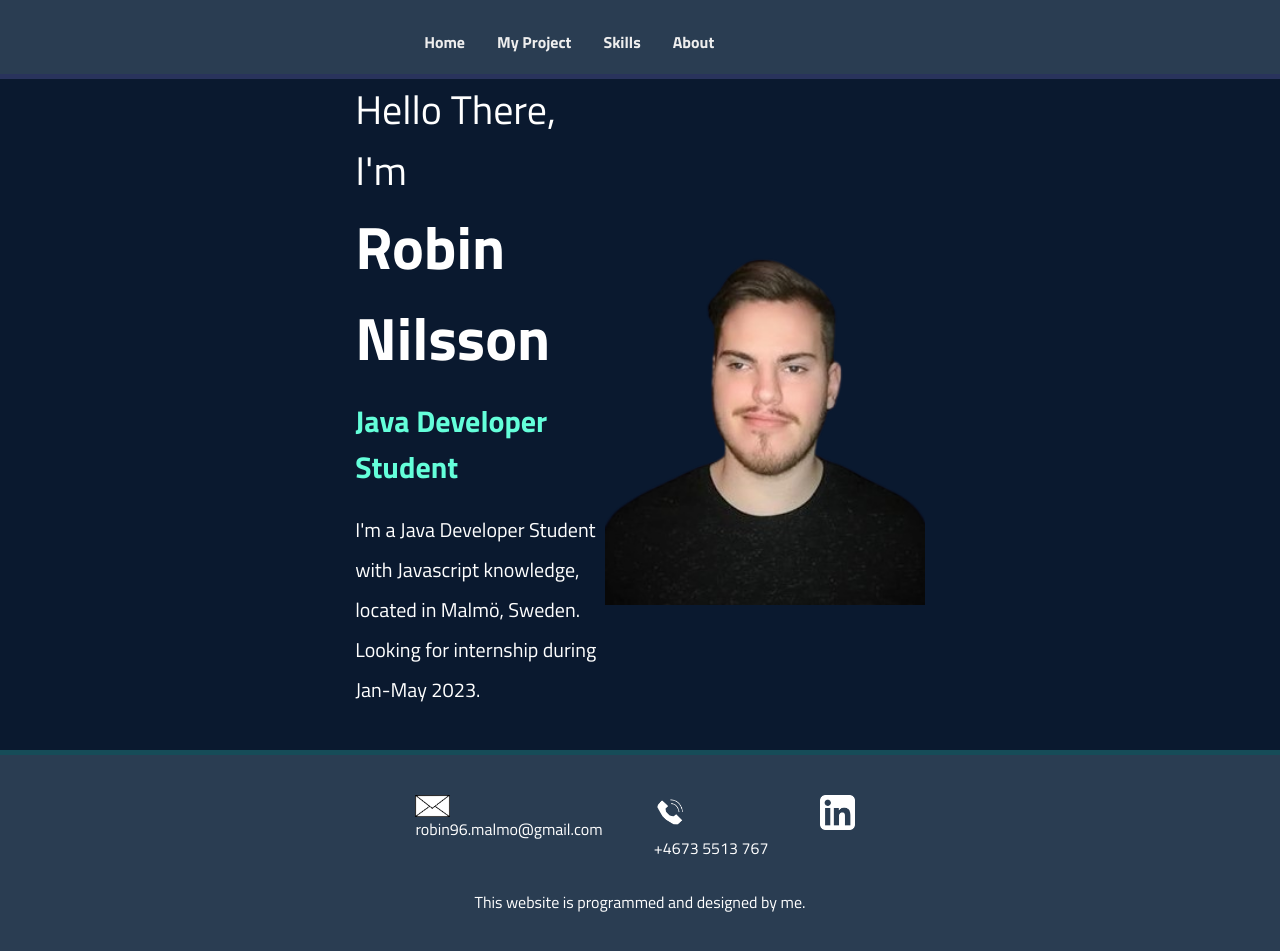
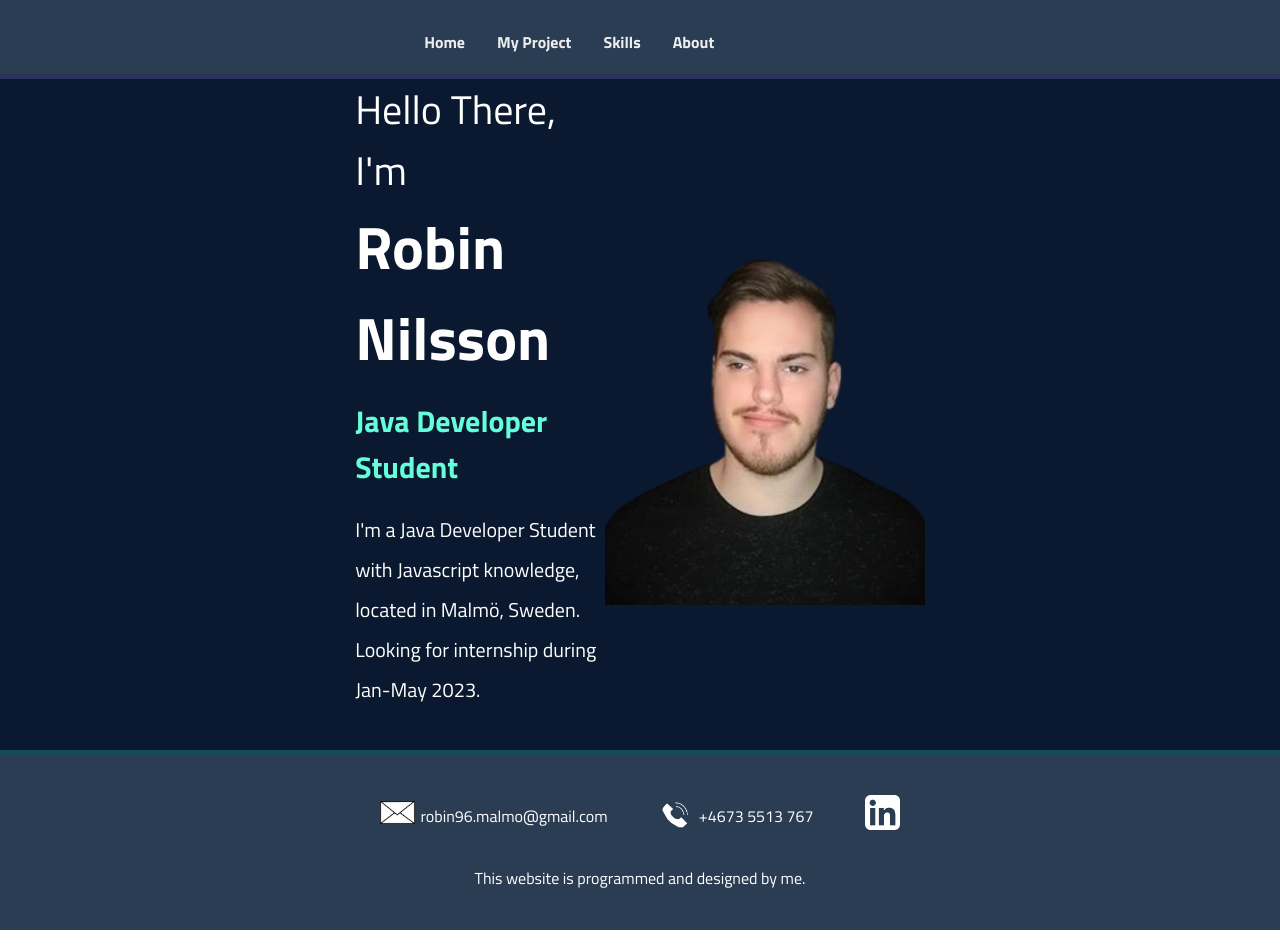
Before and after one commit to robingrit/vite-profile-deployment, a React (Vite) app: page / in a window 1280 px wide. Shown: the top 951 px of the page. After the commit the page ends 930 px from the top, so only its background shows below. Built offline with nearby package versions, Linux system fonts and the light colour scheme.

Commit message:
adding Dist

```diff
--- a/src/Styles/Home.scss
+++ b/src/Styles/Home.scss
@@ -257,21 +257,9 @@ main {
 footer {
     grid-column: 1/4;
     grid-row: 3/4;
-    z-index:  99999;
+
     background-color: $side_bgcolor;
     border-top: 5px solid $side_bordercolor;
-}
-.footlinks a {
-    display: flex;
-    white-space: nowrap;
-    text-decoration: none;
-    color: white;
-}
-
-.footlinks a img {
-    float: left;
-    padding-right: 10px;
-
 }
 
 footer>p {
@@ -290,11 +278,10 @@ footer>p {
 }
 
 .footlinks {
-    display: inline-block;
+    display: flex;
     align-items: center;
     gap: 5px;
     padding-bottom: 30px;
-
 }
 
 //Projects
@@ -305,8 +292,7 @@ footer>p {
     flex-flow: row wrap;
     //border: #040d19 solid 5px;
     align-content: start;
-
-    overflow: auto;
+    height: 500px;
 
     justify-content: center;
 
@@ -426,7 +412,6 @@ footer>p {
     grid-template-columns: repeat(12, 1fr );
     grid-template-rows: repeat(2, 150px );
     gap: 20px;
-    min-height: 350px;
 
 }
 
--- a/src/components/Navbar.css
+++ b/src/components/Navbar.css
@@ -46,7 +46,6 @@ nav a {
 
 nav a:hover {
   color: var(--secondaryColor);
-  cursor: pointer;
 }
 
 header .nav-btn {
```
Also changed, not shown: src/components/Footer.jsx (+11 -15 lines), 6 other files (tests, documents, lock files or other folders).
